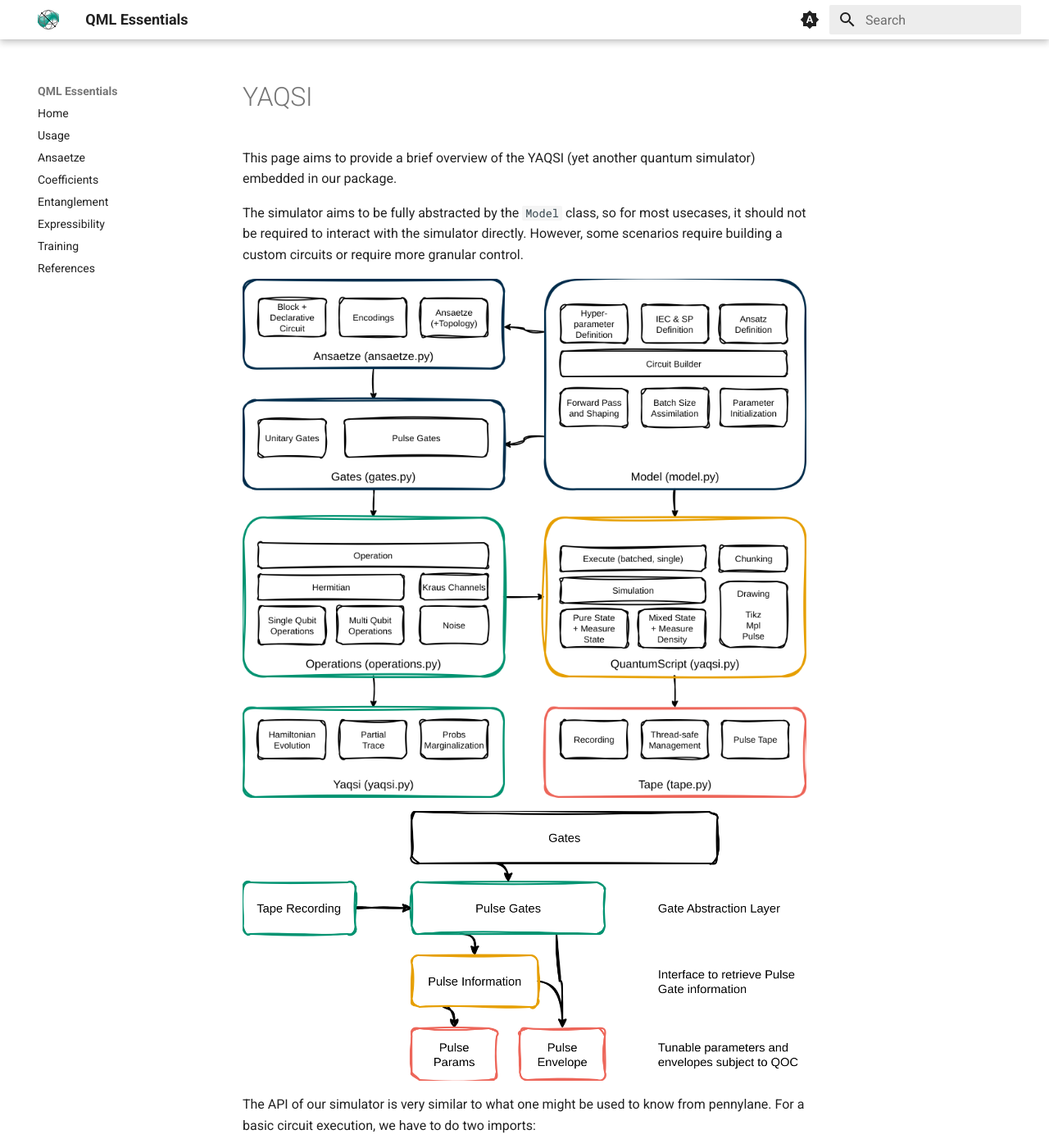
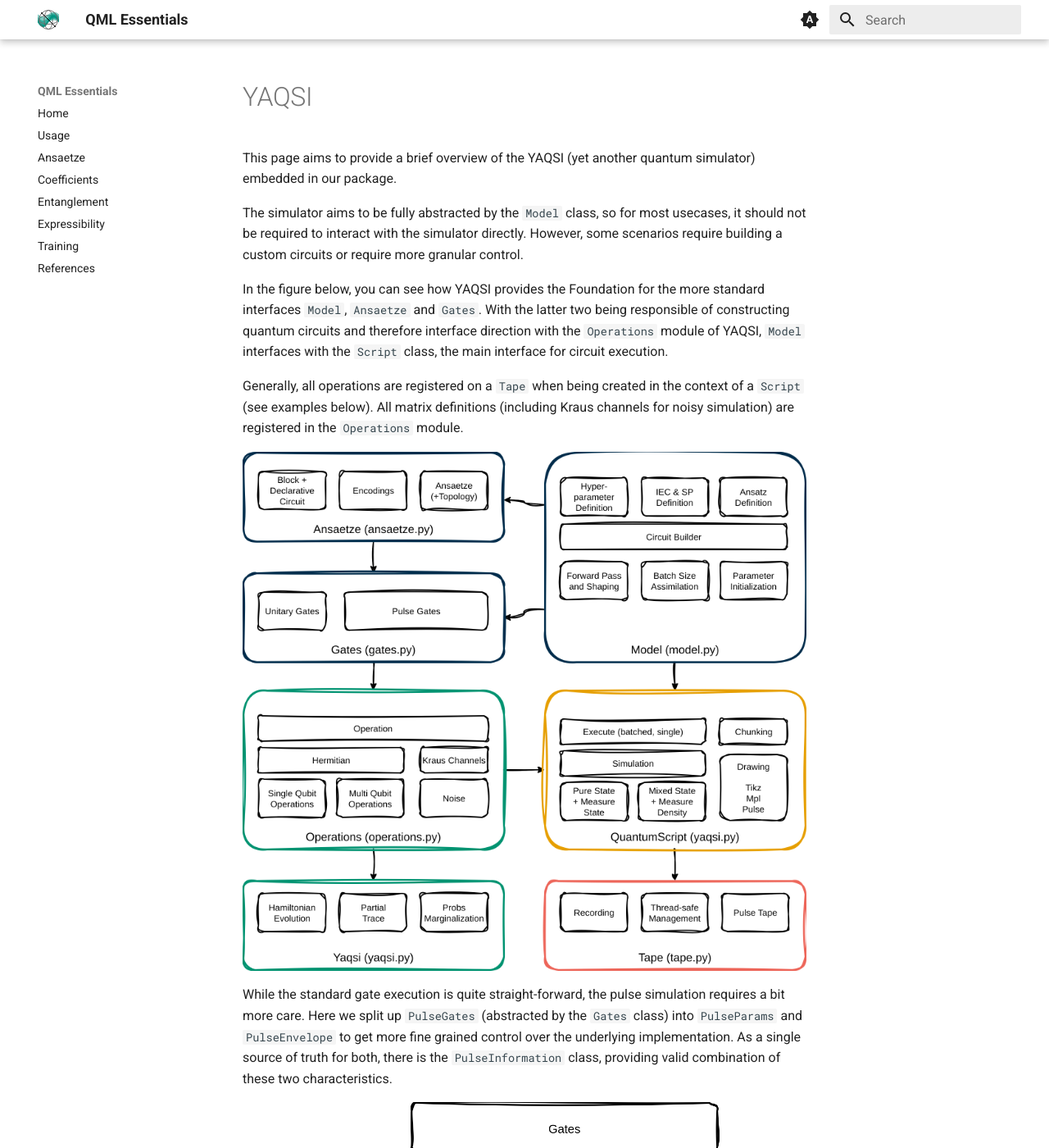
Before and after one commit to cirKITers/qml-essentials, an MkDocs documentation site: the page built from docs/yaqsi.md, in a window 1280 px wide and 1400 px high. Shown: the whole window at 82% size. Built offline with MkDocs 1.6.1 and Material for MkDocs 9.7.7, drawn with Linux system fonts in a browser that asks for light colours.

Commit message:
up
Signed-off-by: Melvin Strobl <lc3267@kit.edu>

```diff
--- a/docs/yaqsi.md
+++ b/docs/yaqsi.md
@@ -5,8 +5,18 @@ This page aims to provide a brief overview of the YAQSI (yet another quantum sim
 The simulator aims to be fully abstracted by the `Model` class, so for most usecases, it should not be required to interact with the simulator directly.
 However, some scenarios require building a custom circuits or require more granular control.
 
+In the figure below, you can see how YAQSI provides the Foundation for the more standard interfaces `Model`, `Ansaetze` and `Gates`.
+With the latter two being responsible of constructing quantum circuits and therefore interface direction with the `Operations` module of YAQSI, `Model` interfaces with the `Script` class, the main interface for circuit execution.
+
+Generally, all operations are registered on a `Tape` when being created in the context of a `Script` (see examples below).
+All matrix definitions (including Kraus channels for noisy simulation) are registered in the `Operations` module.
+
 ![overview](figures/yaqsi_overview_light.png#center#only-light)
 ![overview](figures/yaqsi_overview_dark.png#center#only-dark)
+
+While the standard gate execution is quite straight-forward, the pulse simulation requires a bit more care.
+Here we split up `PulseGates` (abstracted by the `Gates` class) into `PulseParams` and `PulseEnvelope` to get more fine grained control over the underlying implementation.
+As a single source of truth for both, there is the `PulseInformation` class, providing valid combination of these two characteristics.
 
 ![overview](figures/yaqsi_pulse_light.png#center#only-light)
 ![overview](figures/yaqsi_pulse_dark.png#center#only-dark)
```
Also changed, not shown: docs/figures/yaqsi_pulse_light.png, 1 other file.
